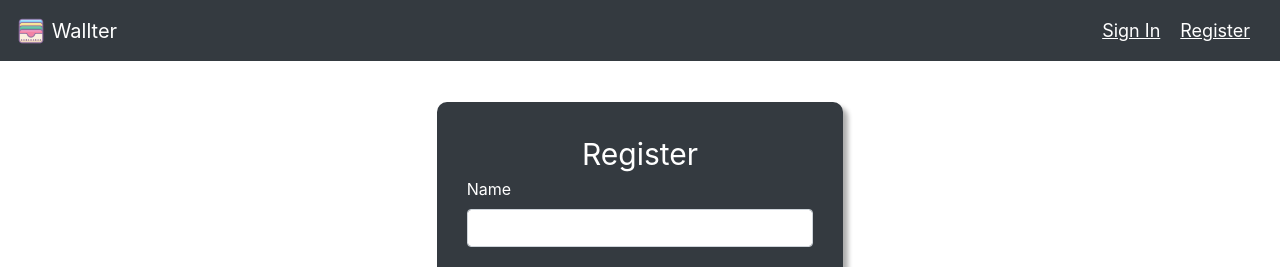
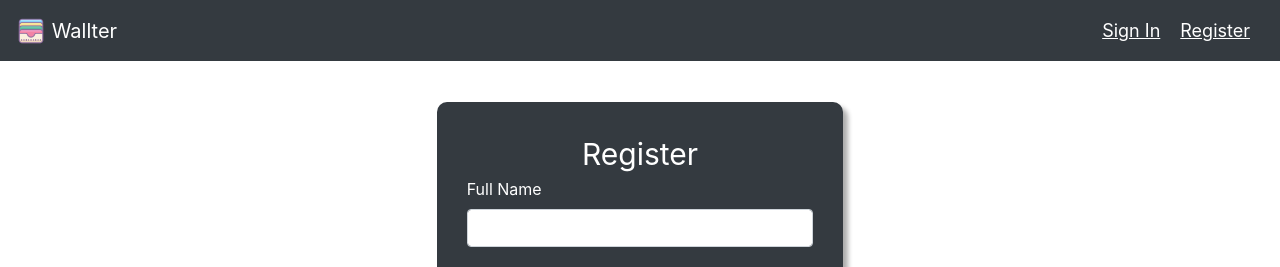
Before and after one commit to luigicampagnola/project-7, a React (Create React App) app: page / in a window 1280 px wide. Both pictures are taken after a click on the button "Register". Shown: the top 267 px of the page. Built offline with nearby package versions, Linux system fonts and the light colour scheme.

Commit message:
some cleaning

```diff
--- a/src/Components/Register/Name/Name.js
+++ b/src/Components/Register/Name/Name.js
@@ -6,7 +6,7 @@ const Name = ({ onNameChange }) => {
     <div>
       <Form>
         <Form.Group>
-          <Form.Label>Name</Form.Label>
+          <Form.Label>Full Name</Form.Label>
           <Form.Control onChange={onNameChange} type="Name"></Form.Control>
         </Form.Group>
       </Form>
--- a/src/Containers/App.js
+++ b/src/Containers/App.js
@@ -4,13 +4,11 @@ import "./App.css";
 import Home from "../Components/Home/Home";
 import Register from "../Components/Register/Register";
 import SignIn from "../Components/SignIn/SignIn";
-import { Money } from "../Components/Money/Money";
 
 class App extends Component {
   constructor() {
     super();
     this.state = {
-      Money: Money,
       CurrentBalance: 0,
       WithdrawalsAmount: 0,
       DepositsAmount: [],
@@ -110,19 +108,6 @@ class App extends Component {
     }).then((response) => response.json());
   };
 
-  /*       Money: [
-        ...this.state.Money,
-        {
-          Type: "Withdraw",
-          Date: this.timeHandler(),
-          Amount: 0 - this.state.WithdrawalsAmount,
-        },
-      ],
-    });
-    this.setState({
-      addedOut: [...this.state.addedOut, this.state.WithdrawalsAmount],
-    }); */
-
   depositClickHandler = () => {
     this.setState(
       Object.assign(this.state.user.transactions, {
@@ -153,37 +138,6 @@ class App extends Component {
       console.log(response);
     });
   };
-
-  /*     this.setState({
-      Money: [
-        ...this.state.Money,
-        {
-          Type: "Deposit",
-          Date: this.timeHandler(),
-          Amount: this.state.DepositsAmount,
-        },
-      ],
-    });
-    this.setState({
-      addedIn: [...this.state.addedIn, this.state.DepositsAmount],
-    }); */
-  /*     fetch("http://localhost:3000/transactions", {
-      method: "put",
-      headers: { "Content-Type": "application/json" },
-      body: JSON.stringify({
-        id: this.state.user.id,
-        movement: this.state.user.transactions.movements,
-      }),
-    })
-      .then((response) => response.json())
-      .then((newMovement) => {
-        this.setState(
-          Object.assign(this.state.user.transactions, {
-            movements: newMovement,
-          })
-        );
-        console.log(newMovement);
-      }); */
 
   //INPUT HANDLERS
 
```
Also changed, not shown: src/Components/Register/LastName/LastName.js (added, +17 -0 lines).
